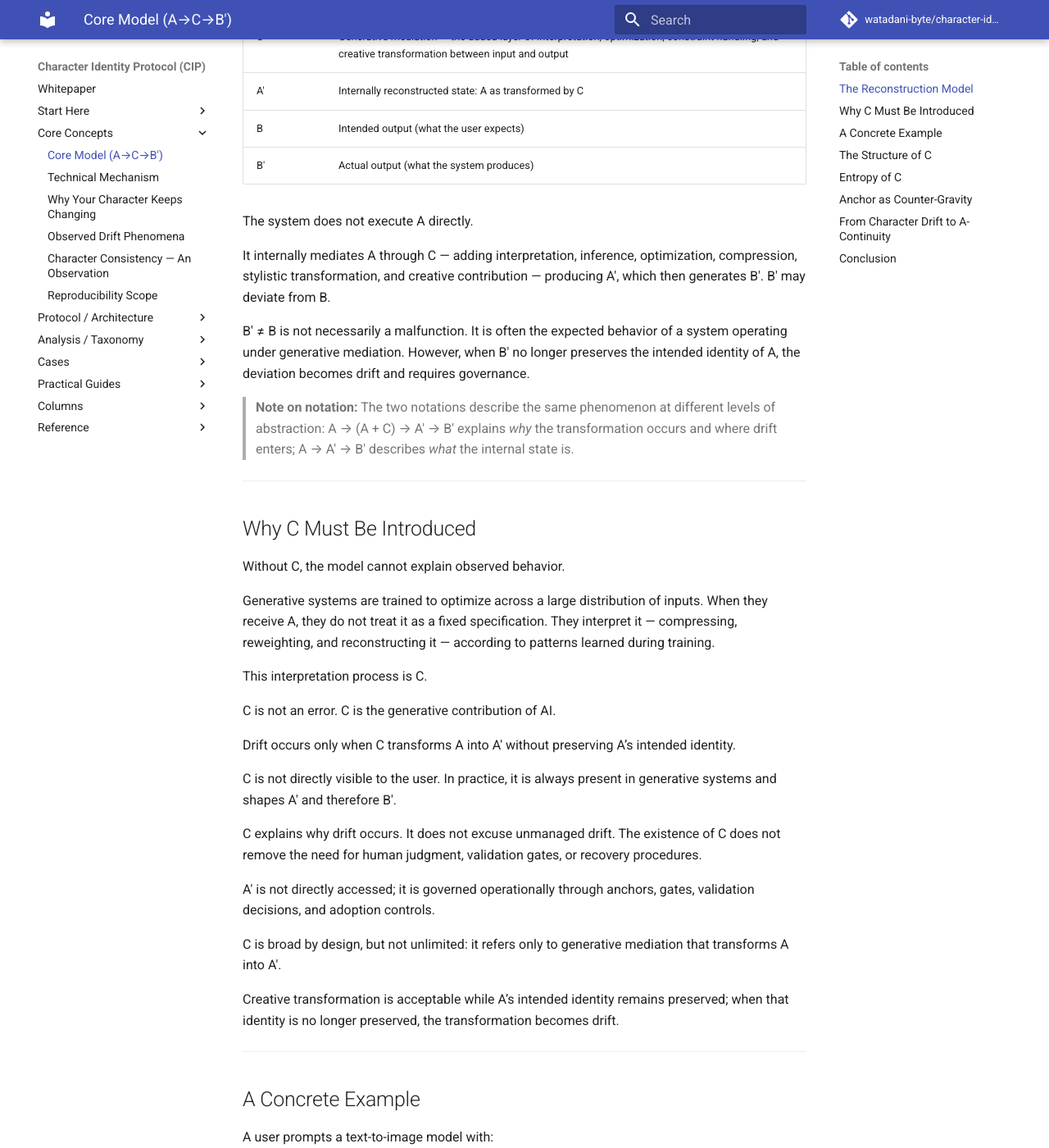
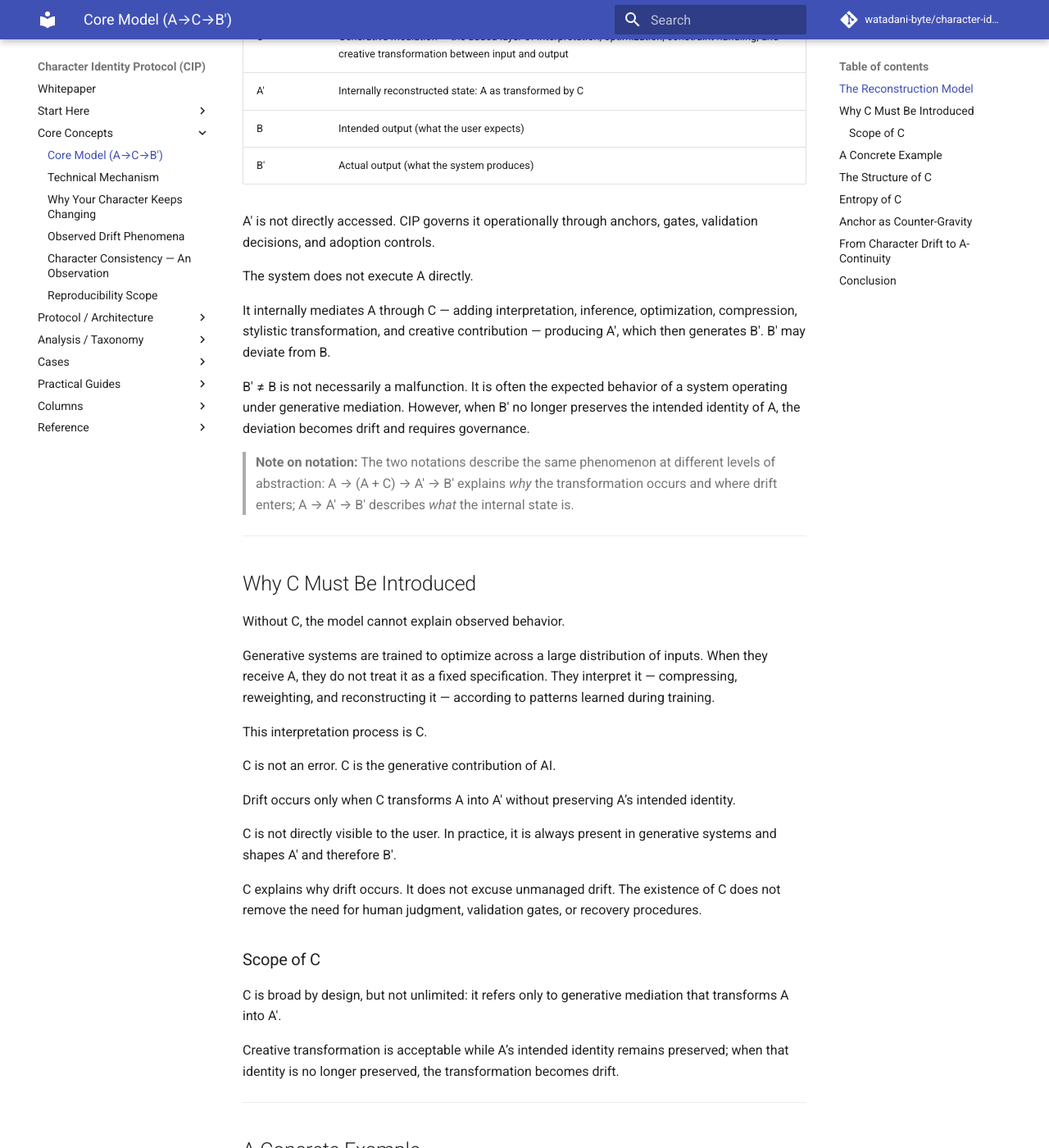
Before and after one commit to watadani-byte/character-identity-protocol, an MkDocs documentation site: the page built from docs/model_a_c_b.md, in a window 1280 px wide and 1400 px high, scrolled down 655 px. Shown: the whole window at 82% size. Built offline with MkDocs 1.6.1 and Material for MkDocs 9.7.7, drawn with Linux system fonts in a browser that asks for light colours; comment, search, counter and statistics services are not loaded; part of the change alters nothing that is shown; some of the changed text lies outside the part shown.

Commit message:
model_a_c_b.md を更新

```diff
--- a/docs/model_a_c_b.md
+++ b/docs/model_a_c_b.md
@@ -28,6 +28,8 @@ Where:
 |B     |Intended output (what the user expects)                                                                                                          |
 |B′    |Actual output (what the system produces)                                                                                                         |
 
+A′ is not directly accessed. CIP governs it operationally through anchors, gates, validation decisions, and adoption controls.
+
 The system does not execute A directly.
 
 It internally mediates A through C — adding interpretation, inference, optimization, compression, stylistic transformation, and creative contribution — producing A′, which then generates B′. B′ may deviate from B.
@@ -55,7 +57,7 @@ C is not directly visible to the user. In practice, it is always present in gene
 C explains why drift occurs. It does not excuse unmanaged drift.
 The existence of C does not remove the need for human judgment, validation gates, or recovery procedures.
 
-A′ is not directly accessed; it is governed operationally through anchors, gates, validation decisions, and adoption controls.
+### Scope of C
 
 C is broad by design, but not unlimited: it refers only to generative mediation that transforms A into A′.
 
@@ -144,3 +146,5 @@ CIP does not seek to eliminate C. It seeks to make C governable: to preserve AI
 
 CIP begins from this point: identity is not assumed to persist,
 and reconstructed identity states must be validated before they are adopted.
+
+In its shortest form, drift means that A’s intended identity has not been preserved.
```
